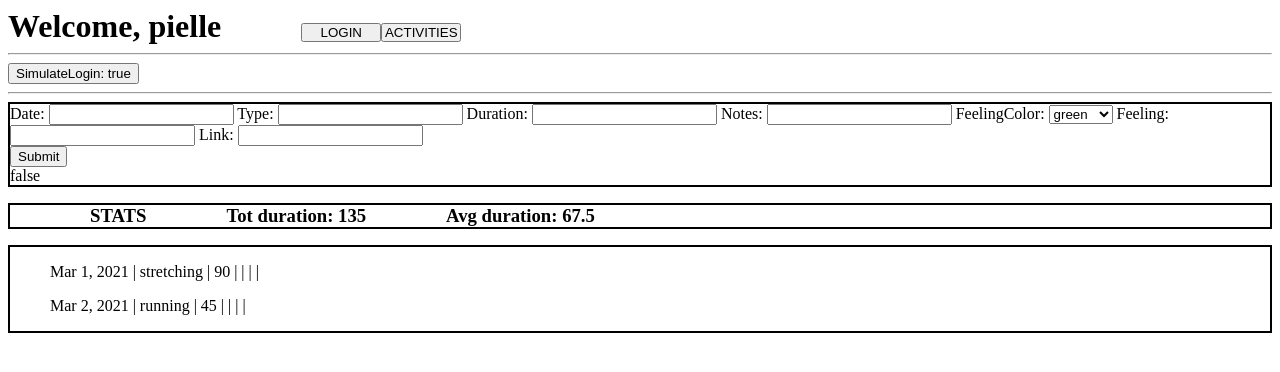
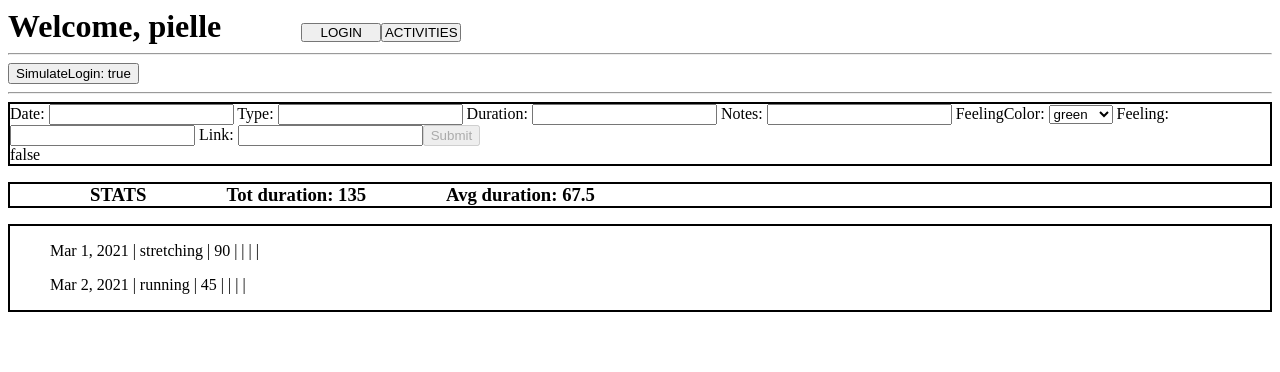
Before and after one commit to pielle87/FitTracker, an Angular app: page /activities in a window 1280 px wide. Shown: the top 372 px of the page. Built offline with nearby package versions, Linux system fonts and the light colour scheme.

Commit message:
connect activities form with activities page (@Output)
use 'Omit' to exclude the 'id'

```diff
--- a/src/app/features/activities-page/activities-forms/activities-forms.component.html
+++ b/src/app/features/activities-page/activities-forms/activities-forms.component.html
@@ -1,4 +1,4 @@
-<form [formGroup]="activityForm">
+<form [formGroup]="activityForm" (ngSubmit)="onSubmit()">
   <label>
     Date:
     <input type="text" formControlName="date">
@@ -29,7 +29,7 @@
     Link:
     <input type="text" formControlName="link">
   </label>
+  <button type="submit" [disabled]="!activityForm.valid">Submit</button>
 </form>
-<button type="submit">Submit</button>
 
 <div>{{activityForm.valid}}</div> <!-- TODO: remove -->
--- a/src/app/features/activities-page/activities-forms/activities-forms.component.ts
+++ b/src/app/features/activities-page/activities-forms/activities-forms.component.ts
@@ -1,6 +1,6 @@
-import { Component, OnInit } from '@angular/core';
+import { Component, EventEmitter, OnInit, Output } from '@angular/core';
 import { FormBuilder, FormGroup, Validators } from '@angular/forms';
-import { FeelingColors } from 'src/app/_models/activity';
+import { Activity, FeelingColors } from 'src/app/_models/activity';
 
 @Component({
   selector: 'app-activities-forms',
@@ -8,6 +8,7 @@ import { FeelingColors } from 'src/app/_models/activity';
   styleUrls: ['./activities-forms.component.css']
 })
 export class ActivitiesFormsComponent implements OnInit {
+  @Output() newActivity = new EventEmitter<Omit<Activity, 'id'>>();
   feelingColors = FeelingColors;
 
   activityForm: FormGroup = this.fb.group({
@@ -24,4 +25,8 @@ export class ActivitiesFormsComponent implements OnInit {
 
   ngOnInit(): void {
   }
+
+  onSubmit() {
+    this.newActivity.emit(this.activityForm.value);
+  }
 }
--- a/src/app/features/activities-page/activities-page.component.html
+++ b/src/app/features/activities-page/activities-page.component.html
@@ -2,6 +2,6 @@
 <hr>
 <!-- TODO: remove above -->
 
-<app-activities-forms *ngIf="isLoggedIn"></app-activities-forms>
+<app-activities-forms *ngIf="isLoggedIn" (newActivity)="onNewActivity($event)"></app-activities-forms>
 <app-activities-stats [activities]="activities"></app-activities-stats>
 <app-activities-list [activities]="activities"></app-activities-list>
--- a/src/app/features/activities-page/activities-page.component.ts
+++ b/src/app/features/activities-page/activities-page.component.ts
@@ -24,4 +24,8 @@ export class ActivitiesPageComponent implements OnInit {
     this.isLoggedIn = !this.isLoggedIn;
   }
 
+  onNewActivity(event: Activity) {
+    this.activities.push(event);
+    console.log(this.activities.length);
+  }
 }
```
